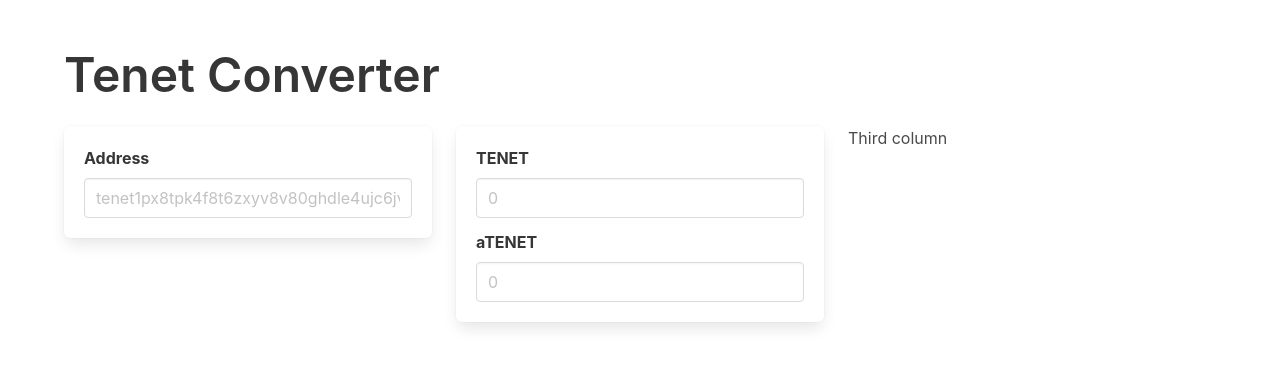
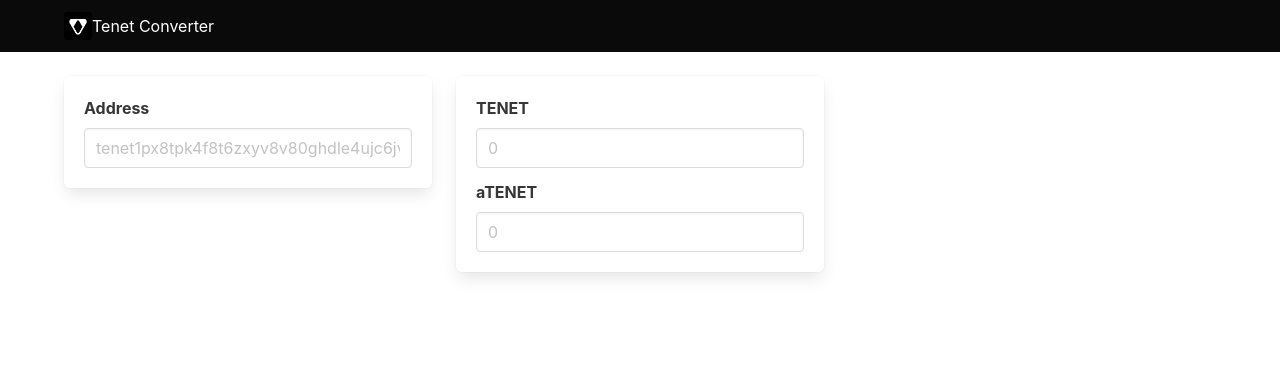
Before and after one commit to tenet-org/tenet-converter, a Vue app: page / in a window 1280 px wide. Shown: the top 366 px of the page. Built offline with nearby package versions, Linux system fonts and the light colour scheme.

Commit message:
Add explorer links and logo

```diff
--- a/src/App.vue
+++ b/src/App.vue
@@ -1,7 +1,17 @@
 <template>
-  <section class="section">
+  <nav class="navbar is-black" role="navigation" aria-label="main navigation">
     <div class="container">
-      <h1 class="is-1 title">Tenet Converter</h1>
+      <div class="navbar-brand">
+        <a class="navbar-item" href="#">
+          <img src="@/assets/logo.png">
+          Tenet Converter
+        </a>
+      </div>
+    </div>
+  </nav>
+
+  <section class="mt-5">
+    <div class="container">
       <div class="columns">
         <div class="column">
           <div class="box">
@@ -12,9 +22,9 @@
               </div>
 
               <ul v-if="address" class="list">
-                <li><b>Address (EIP-55)</b> {{ address.eip55 }}</li>
-                <li><b>Bech32 Acc</b> {{ address.acc }}</li>
-                <li><b>Bech32 Val</b> {{ address.val }}</li>
+                <li><b>Address (EIP-55) <a target="_blank" :href="'https://tenetscan.io/address/' + address.eip55">scan</a></b> {{ address.eip55 }} </li>
+                <li><b>Bech32 Acc <a target="_blank" :href="'https://tenet.explorers.guru/account/' + address.acc">scan</a></b> {{ address.acc }} </li>
+                <li><b>Bech32 Val <a target="_blank" :href="'https://tenet.explorers.guru/validator/' + address.val">scan</a></b> {{ address.val }} </li>
               </ul>
             </div>
           </div>
@@ -37,7 +47,6 @@
           </div>
         </div>
         <div class="column">
-          Third column
         </div>
       </div>
     </div>
@@ -87,7 +96,7 @@ watch(addressInput, (val) => {
       address.value = {
         eip55: eip55.encode("0x" + bytesToHex(bech32.fromWords(words))),
         acc: bech32.encode('tenet', words),
-        val: bech32.encode('tenetval', words),
+        val: bech32.encode('tenetvaloper', words),
       }
     } catch(e) {
       console.log(e);
```
Also changed, not shown: src/assets/logo.png, 1 other file (tests, documents, lock files or other folders).
